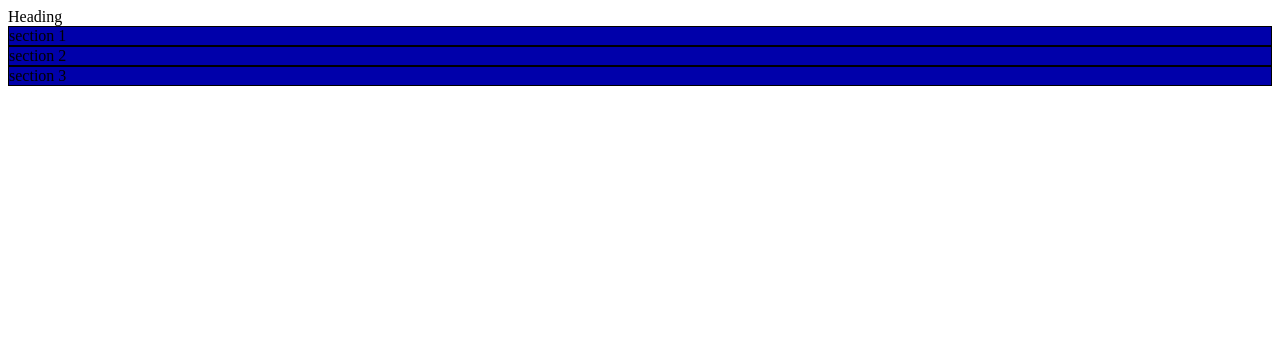
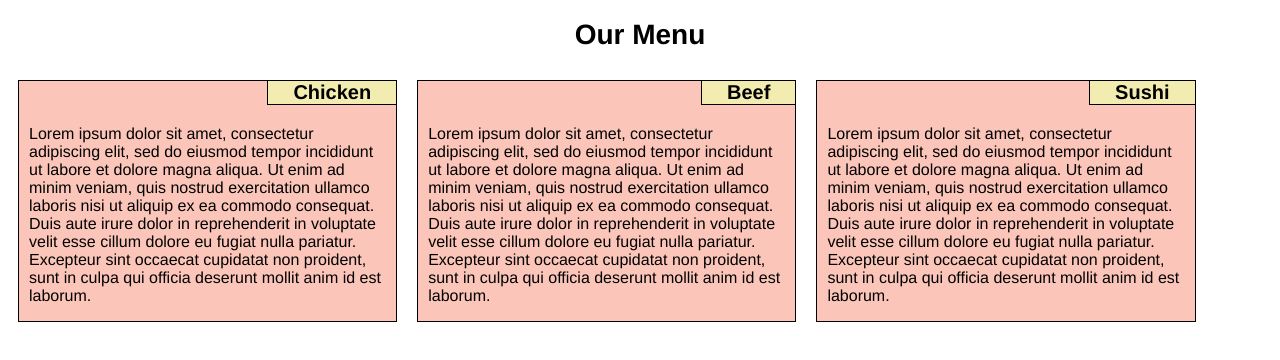
Before and after one commit to meghag/coursera-html-css-js, a plain HTML site: page module2-assignment/index.html in a window 1280 px wide. Drawn offline with Linux system fonts and the light colour scheme.

Commit message:
Assignment basically completed. Need to clarify a few things in my understanding like em, absolute position, margin collapse, and height.

```diff
--- a/module2-assignment/css/mod2styles.css
+++ b/module2-assignment/css/mod2styles.css
@@ -1,23 +1,86 @@
 /* base styles */
+
+* {
+	/*margin-bottom: 15px;*/
+	box-sizing: border-box;
+	font-family: Helvetica, Arial, sans-serif;
+
+}
+
+h1 {
+	text-align: center;
+	font-size: 28px;
+}
+
 section {
 	border: 1px solid black;
-	background-color: #0000AA;
+	position: relative;
+	margin: 10px;
 }
 
+#section1 {
+	background-color: #FBC5B9;
+}
+
+#section2 {
+	background-color: #FBC5B9;
+}
+
+#section3 {
+	background-color: #FBC5B9;
+}
+
+.section_title {
+	/*position: absolute;
+	top: 0px;
+	right: 0px;*/
+	background-color: #F2ECB1;
+	border-left: 1px solid black;
+	border-bottom: 1px solid black;
+	padding: 0px 25px;
+	margin-top: 0px;
+	font-weight: bold;
+	font-size: 20px;
+	float: right;
+}
+
+.text {
+	padding: 0px 10px;
+	font-size: 16px;
+	clear: right;
+}
 
 /* Large screens (Desktop) - 992px and above */
 @media (min-width: 992px) {
-
+	section {
+		width: 30%;
+		float: left;
+		height: auto;
+	}
 }
 
 
 /* Medium screens (Tablet) - 768px to 991px */
 @media (min-width: 768px) and (max-width: 991px) {
+	#section1, #section2 {
+		width: 47%;
+		float: left;
+		height: auto;
+		margin-bottom: 20px;
+	}
 
+	#section3 {
+		clear: left;
+		height: auto;
+	}
 }
 
 
 /* Small screens (Mobile) - 767px or less */
 @media (max-width: 767px) {
+	section {
+		height: 200px;
+		margin-bottom: 20px;
 
+	}
 }
--- a/module2-assignment/index.html
+++ b/module2-assignment/index.html
@@ -4,12 +4,24 @@
 	<title>Module 2 Assignment</title>
 	<link rel="stylesheet" href="css/mod2styles.css">
 </head>
+
 <body>
 	<div>
-		<heading>Heading</heading>
-		<section id="section1"> section 1 </section>
-		<section id="section2"> section 2 </section>
-		<section id="section3"> section 3 </section>
+		<h1>Our Menu</h1>
+		<section id="section1">
+			<p class="section_title"> Chicken </p>
+			<p class="text"> Lorem ipsum dolor sit amet, consectetur adipiscing elit, sed do eiusmod tempor incididunt ut labore et dolore magna aliqua. Ut enim ad minim veniam, quis nostrud exercitation ullamco laboris nisi ut aliquip ex ea commodo consequat. Duis aute irure dolor in reprehenderit in voluptate velit esse cillum dolore eu fugiat nulla pariatur. Excepteur sint occaecat cupidatat non proident, sunt in culpa qui officia deserunt mollit anim id est laborum. </p>
+		</section>
+
+		<section id="section2">
+			<p class="section_title"> Beef </p>
+			<p class="text"> Lorem ipsum dolor sit amet, consectetur adipiscing elit, sed do eiusmod tempor incididunt ut labore et dolore magna aliqua. Ut enim ad minim veniam, quis nostrud exercitation ullamco laboris nisi ut aliquip ex ea commodo consequat. Duis aute irure dolor in reprehenderit in voluptate velit esse cillum dolore eu fugiat nulla pariatur. Excepteur sint occaecat cupidatat non proident, sunt in culpa qui officia deserunt mollit anim id est laborum. </p>
+		</section>
+
+		<section id="section3">
+			<p class="section_title"> Sushi </p>
+			<p class="text"> Lorem ipsum dolor sit amet, consectetur adipiscing elit, sed do eiusmod tempor incididunt ut labore et dolore magna aliqua. Ut enim ad minim veniam, quis nostrud exercitation ullamco laboris nisi ut aliquip ex ea commodo consequat. Duis aute irure dolor in reprehenderit in voluptate velit esse cillum dolore eu fugiat nulla pariatur. Excepteur sint occaecat cupidatat non proident, sunt in culpa qui officia deserunt mollit anim id est laborum. </p>
+		</section>
 	</div>
 
 
```
